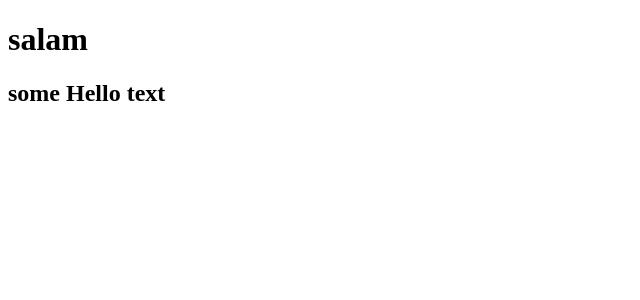
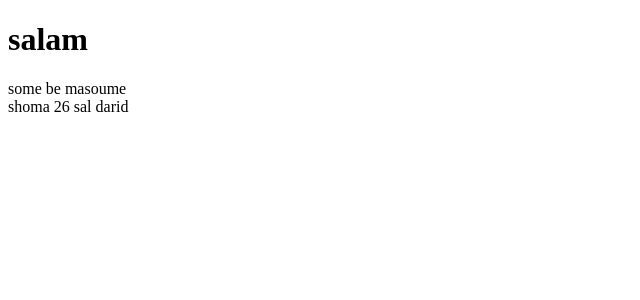
Before and after one commit to Masoume-vesali1993/practice-react, a React (Create React App) app: page / in a window 1280 px wide. Shown: the top 300 px of the page, without its empty margins (0-640 px from the left). Built offline with nearby package versions, Linux system fonts and the light colour scheme.

Commit message:
use
props in component

```diff
--- a/src/App.js
+++ b/src/App.js
@@ -6,7 +6,7 @@ function App() {
   return (
     <div>
       <h1>salam</h1>
-      <User />
+      <User name="masoume" age="26"/>
     </div>
   );
 }
--- a/src/Components/User.js
+++ b/src/Components/User.js
@@ -1,11 +1,12 @@
 import React from 'react';
-function sayHello(){
-    return 'Hello';
-}
-let User = function (){
-    let u = {'name': 'Masoume'};
+
+let User = function (props){
+
     return (
-        <h2>some {sayHello()} text</h2>
+        <div>
+            some be {props.name}<br />
+            shoma {props.age} sal darid
+        </div>
     );
 }
 
```
